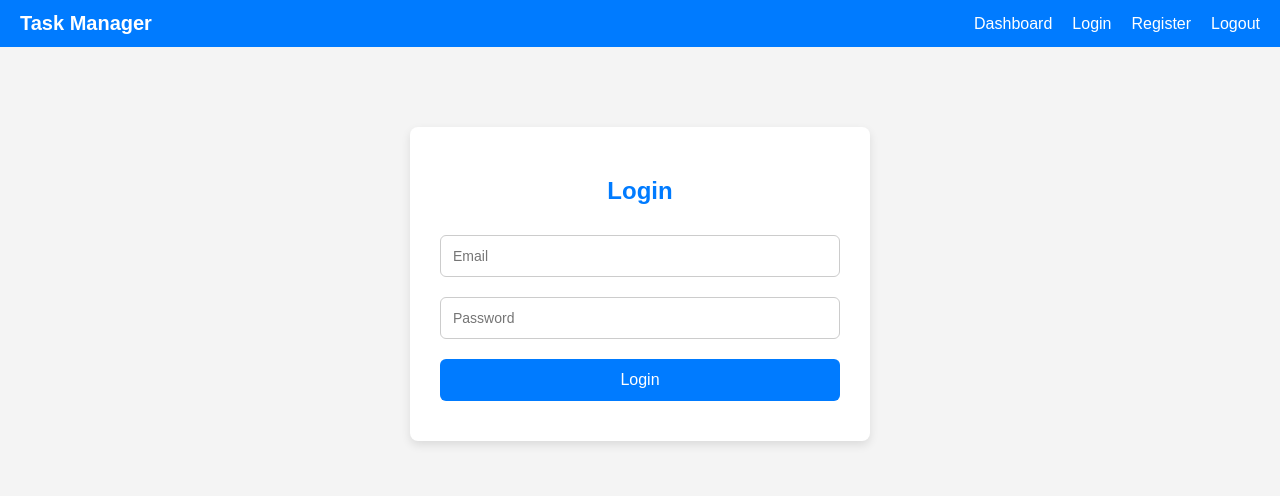
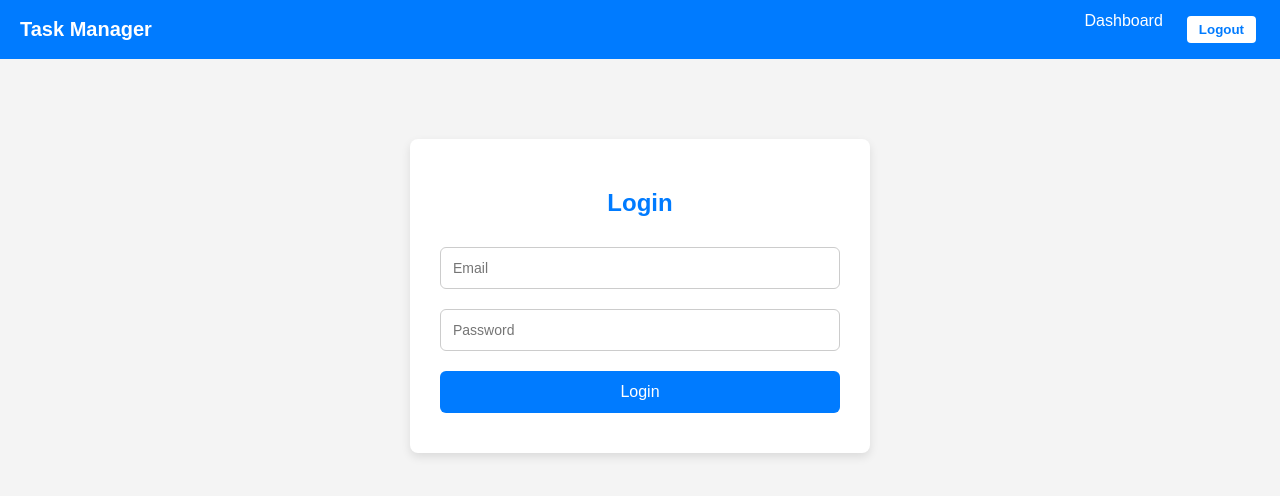
Before and after one commit to Yacho-glitch/Task-Manager-with-Authentication, a React (Create React App) app in the folder task-management-frontend/: page /login in a window 1280 px wide. Shown: the top 496 px of the page. Built offline with nearby package versions, Linux system fonts and the light colour scheme; sample sign-in values are in the browser's storage.

Commit message:
fix the logout authentication to be more flexible & logical

```diff
--- a/task-management-frontend/src/components/Navbar.js
+++ b/task-management-frontend/src/components/Navbar.js
@@ -1,16 +1,27 @@
-import React from "react";
-import { Link } from "react-router-dom";
+import React, { useContext } from "react";
+import { Link, useNavigate } from "react-router-dom";
+import { AuthContext } from './../context/AuthContext';
 import "./../styles/Navbar.css";
 
 function Navbar() {
+    const { logout, isAuthenticated } = useContext(AuthContext);
+    const navigate = useNavigate();
+
+    const handleLogout = () => {
+        logout();
+        navigate("/login");
+    }
+
     return (
         <nav className="navbar">
             <div className="logo">Task Manager</div>
             <ul>
                 <li><Link to="/dashboard">Dashboard</Link></li>
-                <li><Link to="/login">Login</Link></li>
-                <li><Link to="/register">Register</Link></li>
-                <li><Link to="/login">Logout</Link></li>
+                {!isAuthenticated && <li><Link to="/login">Login</Link></li>}
+                {!isAuthenticated && <li><Link to="/register">Register</Link></li>}
+                {isAuthenticated && (
+                    <button onClick={handleLogout}>Logout</button>
+                )}
             </ul>
         </nav>
     )
```
